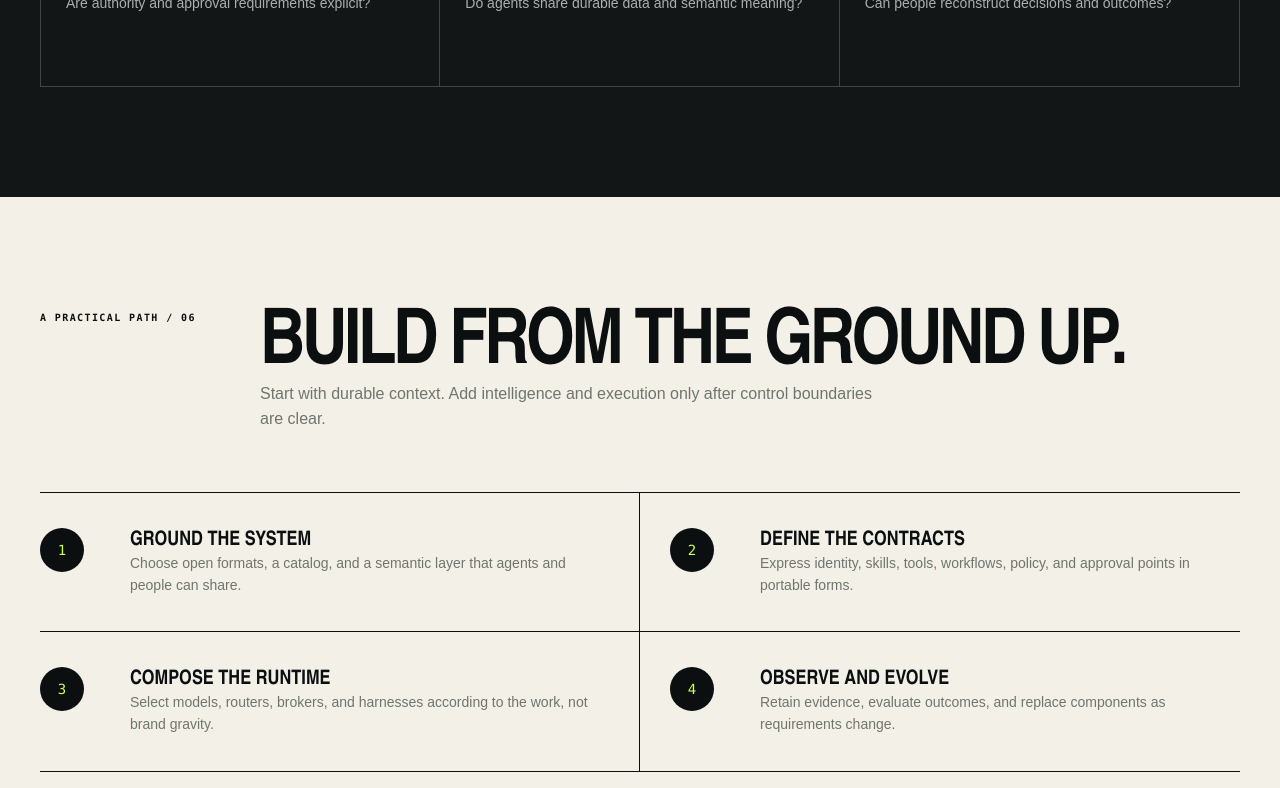
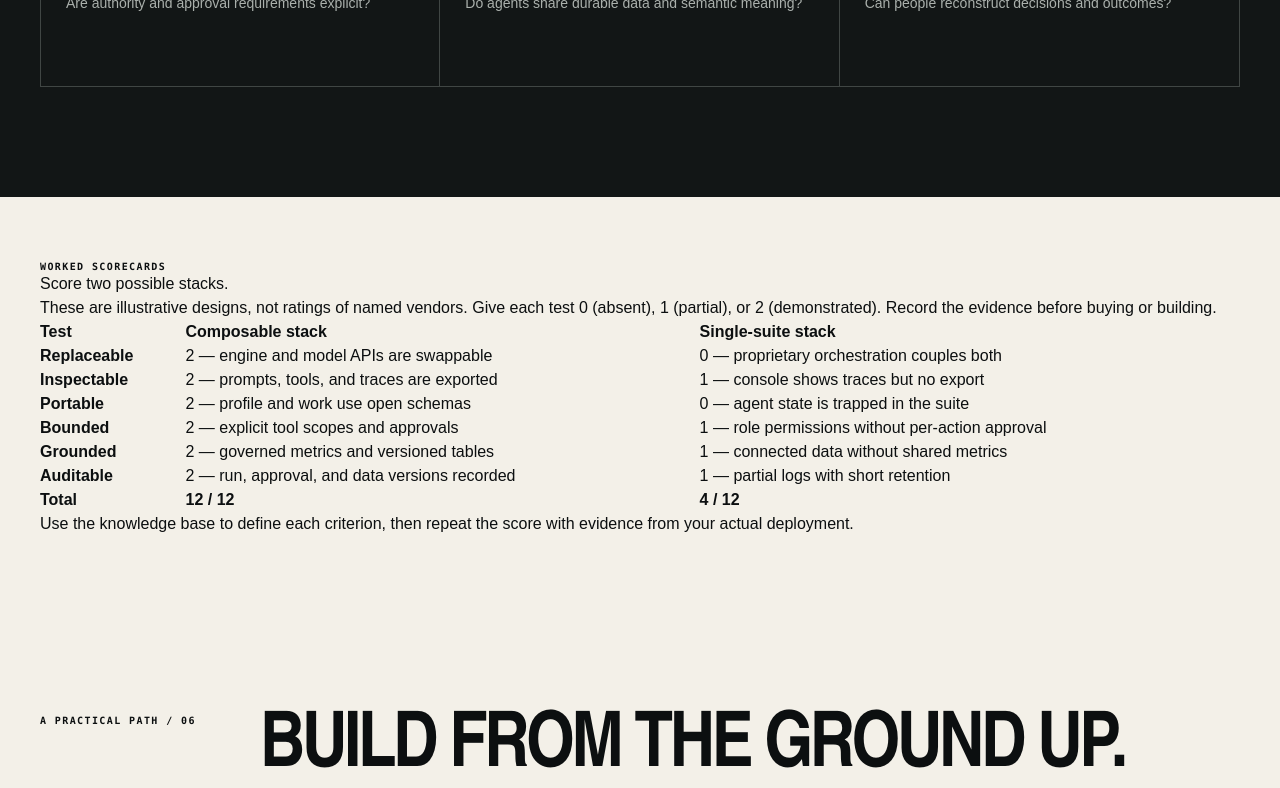
Before and after one commit to AlexMercedCoder/OpenAgenticPlatform, a Next.js app: page / in a window 1280 px wide. Shown: the part 4278-5066 px from the top of the page. Built offline with nearby package versions, Linux system fonts and the light colour scheme.

Commit message:
Add worked openness scorecards

```diff
--- a/app/page.tsx
+++ b/app/page.tsx
@@ -75,7 +75,28 @@ export default function Home() {
 
     <section className="stack wrap" id="stack"><div className="section-intro"><p className="section-label">ARCHITECTURE / 01 TO 04</p><div><h2>Four layers.<br/>No mandatory vendor.</h2><p>Each layer answers a different question. Together they turn model capability into durable, governable work. Every name below has a full explanation in the <Link href="/knowledge-base">knowledge base</Link>.</p></div></div><div className="layer-list">{layers.map(layer=><article className={`layer-card ${layer.color}`} key={layer.number}><div className="layer-title"><span>{layer.number} / {layer.label}</span><h3>{layer.title}</h3><p>{layer.summary}</p><Link className="layer-kb-link" href={`/knowledge-base/${layer.slug}`}>Read the layer explainer →</Link></div><div className="component-list">{layer.items.map((item)=><Link href={`/knowledge-base/${item.slug}`} key={item.name}><b>{item.name}</b><span>{item.role}</span><i>→</i></Link>)}</div></article>)}</div></section>
 
-    <section className="openness" id="tests"><div className="wrap"><div className="section-intro light"><p className="section-label">THE OPENNESS TEST / 05</p><div><h2>Open is a property<br/>of the whole system.</h2><p>A pile of open-source parts can still produce a closed architecture. Test the relationships as carefully as the licenses.</p></div></div><div className="test-grid">{tests.map(([title,body,slug],index)=><article key={title}><span>{String(index+1).padStart(2,'0')}</span><h3><Link href={`/knowledge-base/${slug}`}>{title}</Link></h3><p>{body}</p></article>)}</div></div></section>
+    <section className="openness" id="tests"><div className="wrap"><div className="section-intro light"><p className="section-label">THE OPENNESS TEST / 06</p><div><h2>Open is a property<br/>of the whole system.</h2><p>A pile of open-source parts can still produce a closed architecture. Test the relationships as carefully as the licenses.</p></div></div><div className="test-grid">{tests.map(([title,body,slug],index)=><article key={title}><span>{String(index+1).padStart(2,'0')}</span><h3><Link href={`/knowledge-base/${slug}`}>{title}</Link></h3><p>{body}</p></article>)}</div></div></section>
+
+    <section className="wrap" id="scorecards" style={{paddingBlock:'4rem'}}>
+      <p className="section-label">WORKED SCORECARDS</p>
+      <h2>Score two possible stacks.</h2>
+      <p>These are illustrative designs, not ratings of named vendors. Give each test 0 (absent), 1 (partial), or 2 (demonstrated). Record the evidence before buying or building.</p>
+      <div style={{overflowX:'auto'}}>
+        <table style={{width:'100%',borderCollapse:'collapse',minWidth:620,textAlign:'left'}}>
+          <thead><tr><th>Test</th><th>Composable stack</th><th>Single-suite stack</th></tr></thead>
+          <tbody>
+            <tr><th>Replaceable</th><td>2 — engine and model APIs are swappable</td><td>0 — proprietary orchestration couples both</td></tr>
+            <tr><th>Inspectable</th><td>2 — prompts, tools, and traces are exported</td><td>1 — console shows traces but no export</td></tr>
+            <tr><th>Portable</th><td>2 — profile and work use open schemas</td><td>0 — agent state is trapped in the suite</td></tr>
+            <tr><th>Bounded</th><td>2 — explicit tool scopes and approvals</td><td>1 — role permissions without per-action approval</td></tr>
+            <tr><th>Grounded</th><td>2 — governed metrics and versioned tables</td><td>1 — connected data without shared metrics</td></tr>
+            <tr><th>Auditable</th><td>2 — run, approval, and data versions recorded</td><td>1 — partial logs with short retention</td></tr>
+            <tr><th>Total</th><td><strong>12 / 12</strong></td><td><strong>4 / 12</strong></td></tr>
+          </tbody>
+        </table>
+      </div>
+      <p>Use the <a href="/knowledge-base">knowledge base</a> to define each criterion, then repeat the score with evidence from your actual deployment.</p>
+    </section>
 
     <section className="build wrap" id="build"><div className="section-intro"><p className="section-label">A PRACTICAL PATH / 06</p><div><h2>Build from the ground up.</h2><p>Start with durable context. Add intelligence and execution only after control boundaries are clear.</p></div></div><ol><li><span>1</span><div><b>Ground the system</b><p>Choose open formats, a catalog, and a semantic layer that agents and people can share.</p></div></li><li><span>2</span><div><b>Define the contracts</b><p>Express identity, skills, tools, workflows, policy, and approval points in portable forms.</p></div></li><li><span>3</span><div><b>Compose the runtime</b><p>Select models, routers, brokers, and harnesses according to the work, not brand gravity.</p></div></li><li><span>4</span><div><b>Observe and evolve</b><p>Retain evidence, evaluate outcomes, and replace components as requirements change.</p></div></li></ol></section>
 
```
